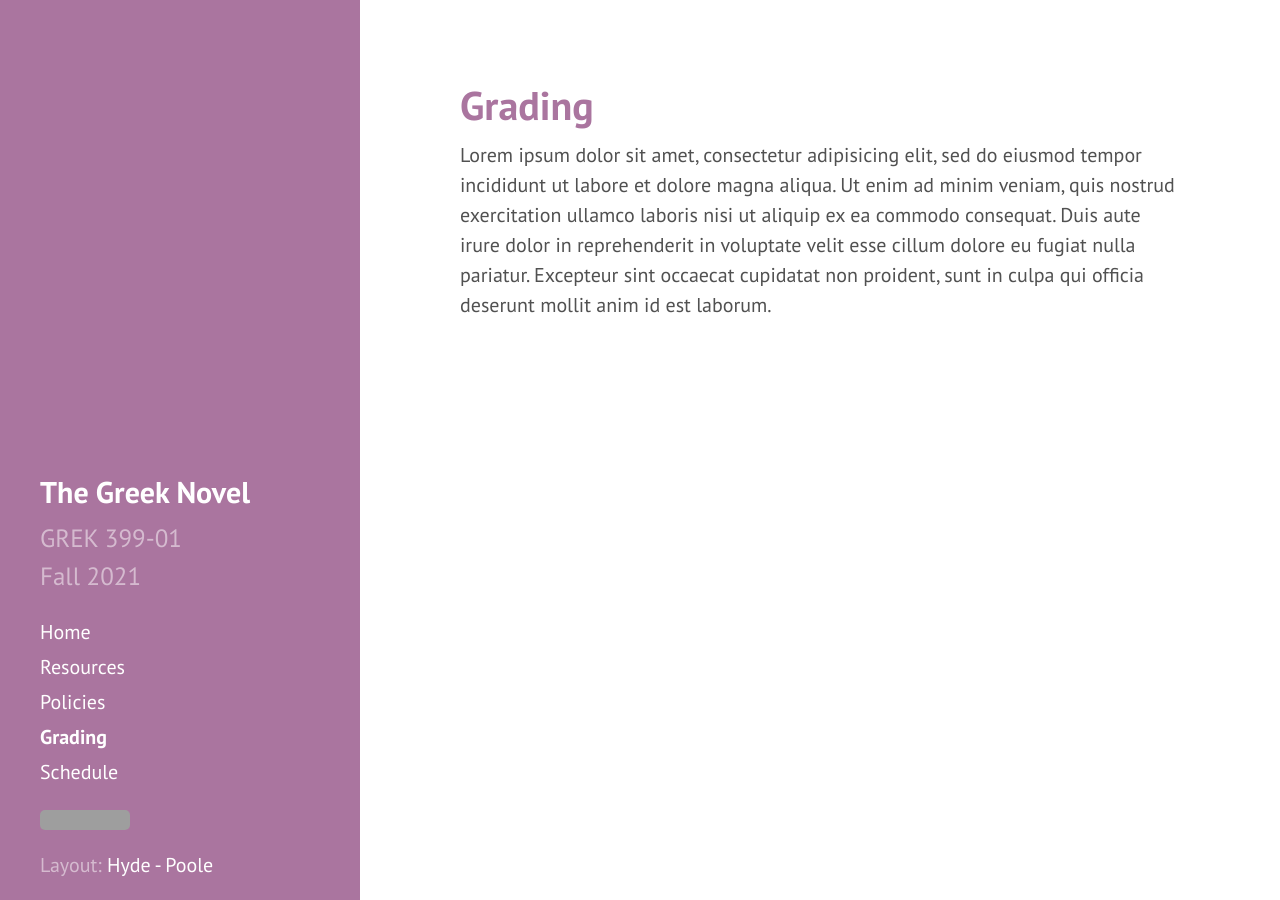
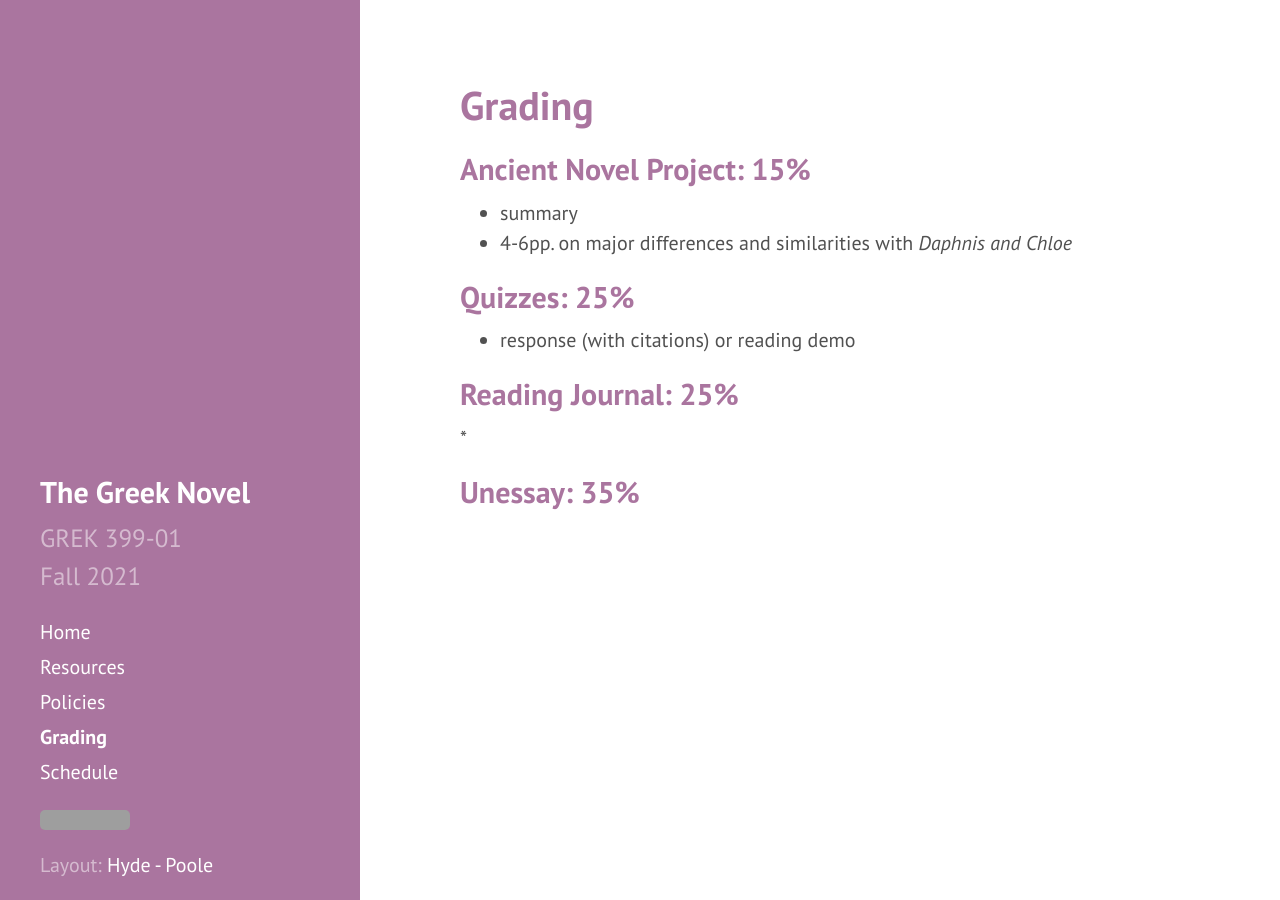
Before and after one commit to DLibatique/GREK399-F21, a Jekyll site: the page built from _pages/grading.md, in a window 1280 px wide. Built offline with Jekyll 4.4.1, drawn with Linux system fonts in a browser that asks for light colours; grey boxes are pictures that could not be loaded.

Commit message:
began grading section, updated schedule section

```diff
--- a/_pages/grading.md
+++ b/_pages/grading.md
@@ -5,4 +5,17 @@ permalink: grading
 order: 3
 ---
 
-Lorem ipsum dolor sit amet, consectetur adipisicing elit, sed do eiusmod tempor incididunt ut labore et dolore magna aliqua. Ut enim ad minim veniam, quis nostrud exercitation ullamco laboris nisi ut aliquip ex ea commodo consequat. Duis aute irure dolor in reprehenderit in voluptate velit esse cillum dolore eu fugiat nulla pariatur. Excepteur sint occaecat cupidatat non proident, sunt in culpa qui officia deserunt mollit anim id est laborum.
+## Ancient Novel Project: 15%
+
+* summary
+* 4-6pp. on major differences and similarities with *Daphnis and Chloe*
+
+## Quizzes: 25%
+
+* response (with citations) or reading demo
+
+## Reading Journal: 25%
+
+*
+
+## Unessay: 35%
```
Also changed, not shown: _pages/schedule.md (+2 -2 lines).
